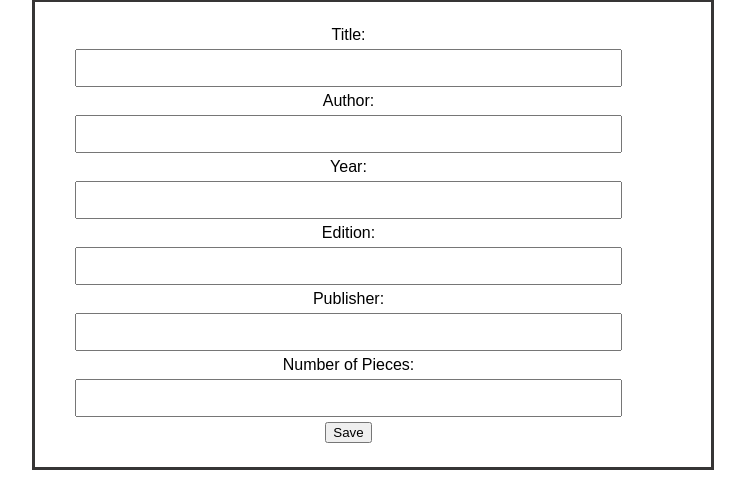
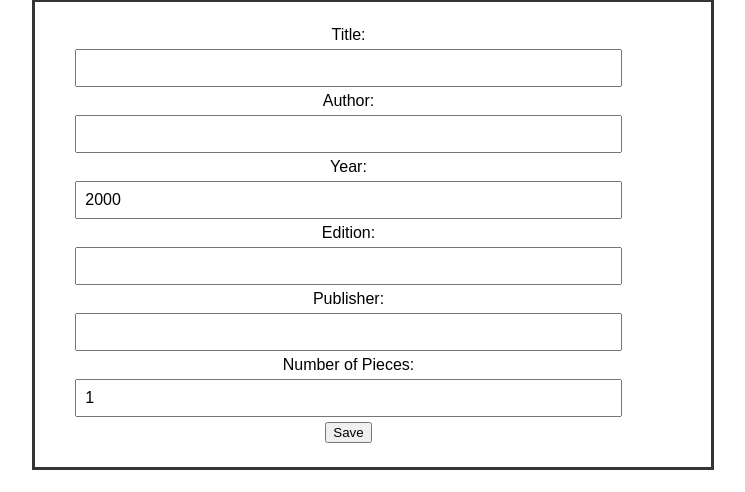
Before and after one commit to matixx03/Software-Engineering---Lab-Projects-Scrum-Waterfall-, a PHP site: page /Manage_Catalog_PHP.php in a window 1280 px wide. Shown: the part 204-696 px from the top of the page, without its empty margins (267-1012 px from the left). Run offline with PHP 8.4, Linux system fonts and the light colour scheme; data that the repository does not hold is empty.

Commit message:
bugfix years

```diff
--- a/scrum project/Manage_Catalog_PHP.php
+++ b/scrum project/Manage_Catalog_PHP.php
@@ -22,12 +22,10 @@
     <form action="Manage_Catalogp.php" method="POST" class="addform">
             Title: <input type="text" name="title" class="addform" required>
             Author: <input type="text" name="author" class="addform" required>
-        Year: <input type="number" name="year" class="addform" min="2000" required>
+            Year: <input type="number" name="year" class="addform" value="2000" required>
             Edition: <input type="text" name="edition" class="addform" required>
             Publisher: <input type="text" name="publisher" class="addform" required>
-        Number of Pieces: <input type="number" name="number_of_pieces" class="addform" min="1" step="1" required>
-
-
+            Number of Pieces: <input type="number" name="number_of_pieces" class="addform"min="1" value="1"required>
             <input type="submit" name="save" value="Save" class="vacainput">
         </form>
 </div>
```
Lines whose indentation alone changed are shown as unchanged.
